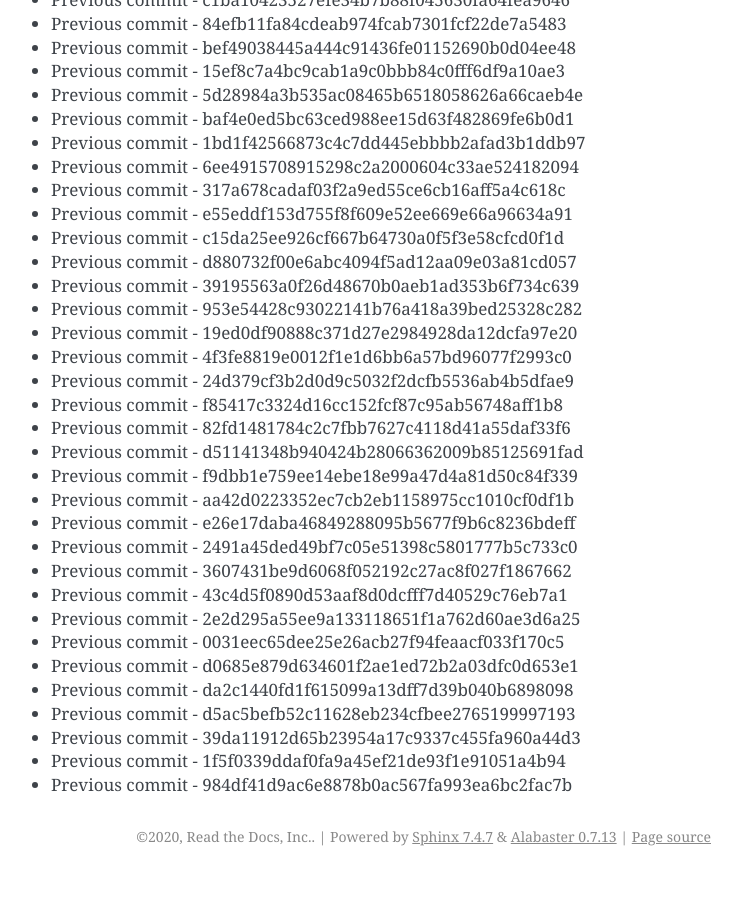
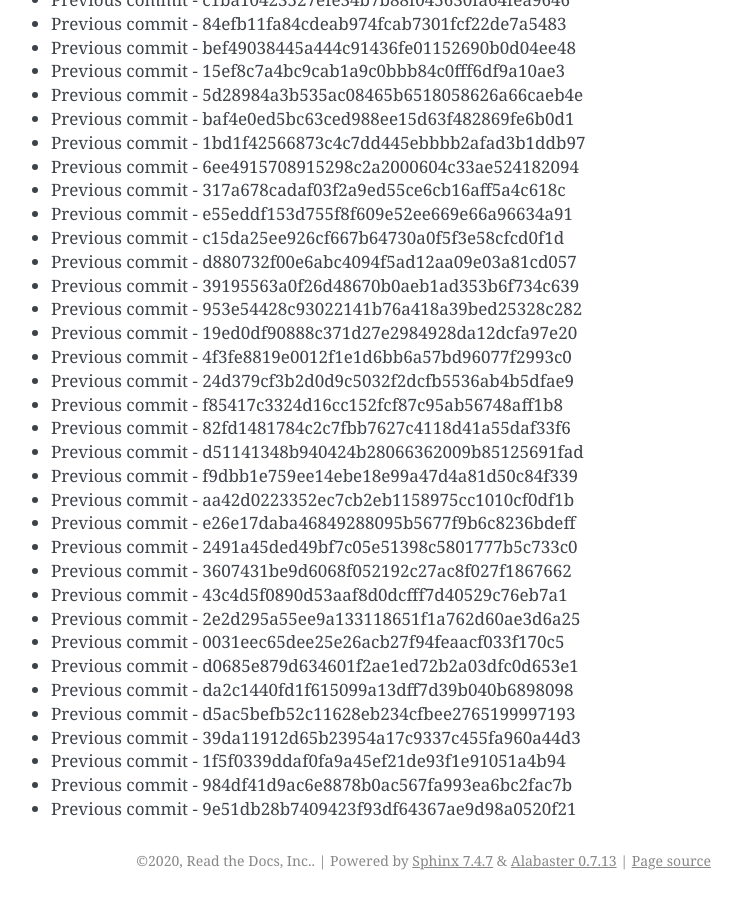
Before and after one commit to readthedocs/rtd-git-stresstest, a Sphinx documentation site: the page built from docs/updates.rst, in a window 1280 px wide and 900 px high, scrolled down 37041 px. Shown: the whole window, without its empty margins (399-1141 px from the left). Built offline with Sphinx 7.4.7, drawn with Linux system fonts in a browser that asks for light colours; before the commit the page ends 37917 px from its top, so only the background shows below that.

Commit message:
Generating commit from previous: 9e51db28b7409423f93df64367ae9d98a0520f21

```diff
--- a/docs/updates.rst
+++ b/docs/updates.rst
@@ -1588,3 +1588,4 @@ It can be tested for any performance characteristics.
 * Previous commit - 39da11912d65b23954a17c9337c455fa960a44d3
 * Previous commit - 1f5f0339ddaf0fa9a45ef21de93f1e91051a4b94
 * Previous commit - 984df41d9ac6e8878b0ac567fa993ea6bc2fac7b
+* Previous commit - 9e51db28b7409423f93df64367ae9d98a0520f21
```
